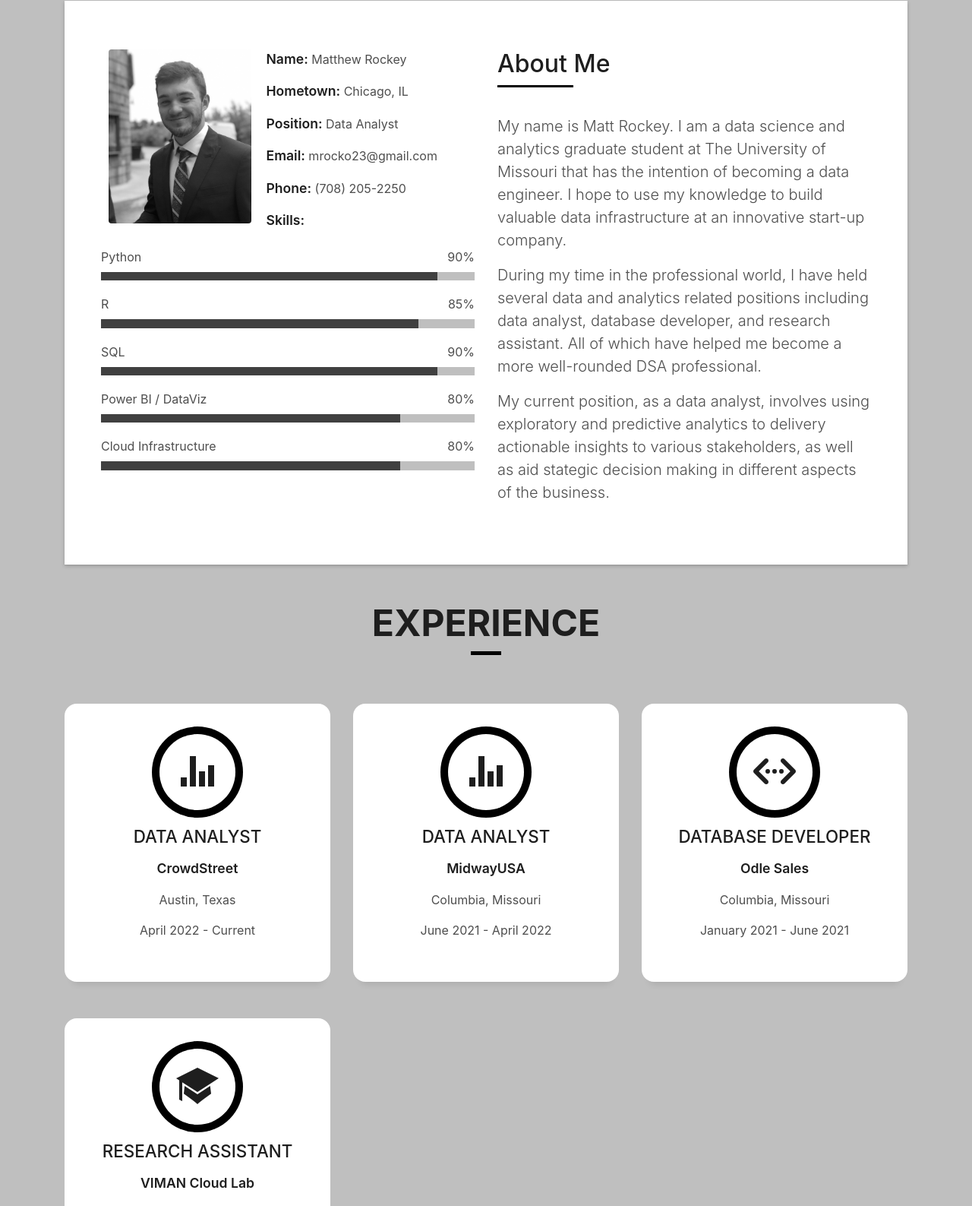
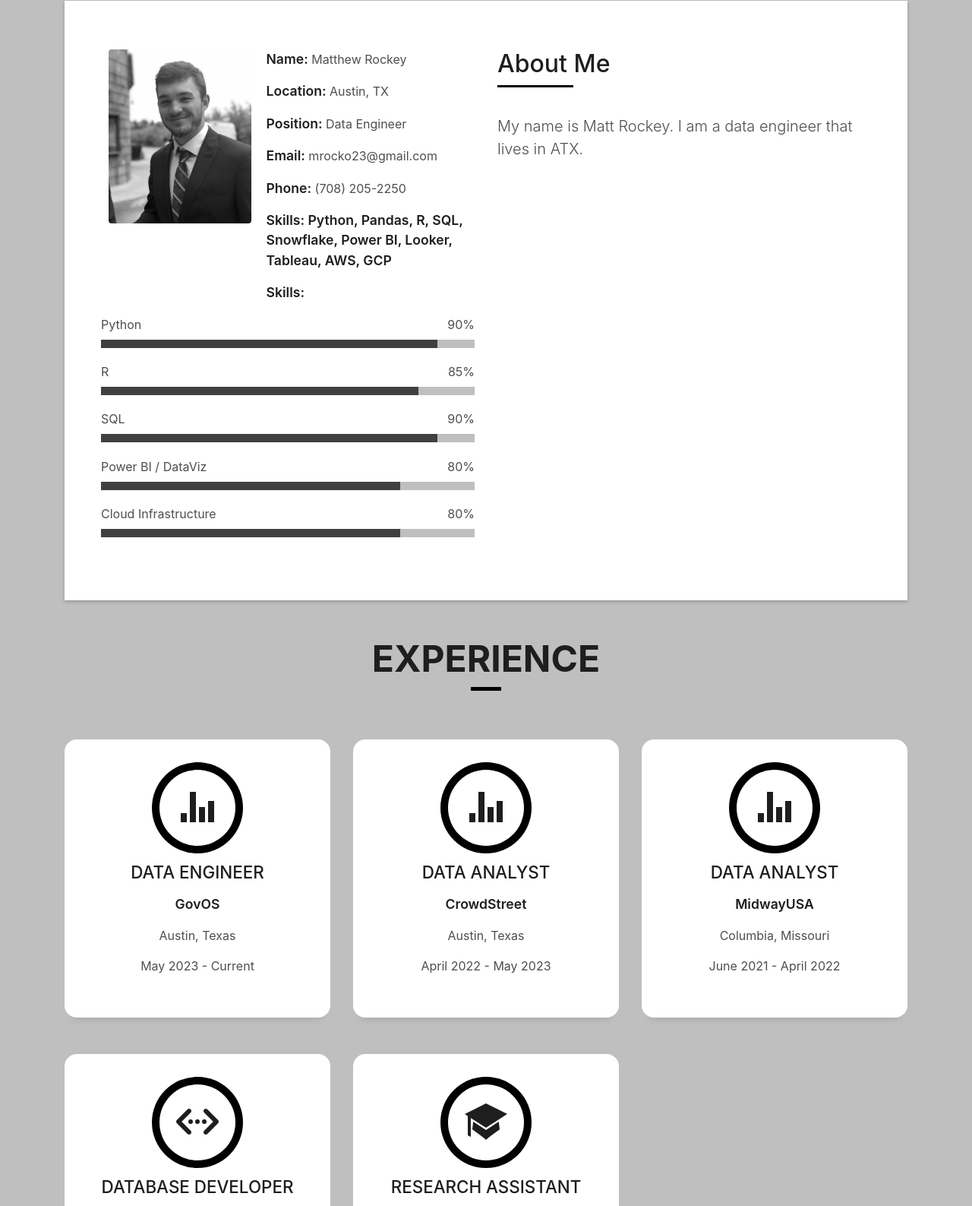
Before and after one commit to mrockey/mrockey.github.io, a plain HTML site: page index.html in a window 1280 px wide. Shown: the part 863-2450 px from the top of the page at 76% size. Drawn offline with Linux system fonts and the light colour scheme; files whose address does not match are found by name.

Commit message:
Update index.html

```diff
--- a/index.html
+++ b/index.html
@@ -96,10 +96,11 @@
                 <div class="col-sm-6 col-md-7">
                     <div class="about-info">
                         <p><span class="title-s">Name: </span> <span>Matthew Rockey</span></p>
-                        <p><span class="title-s">Hometown: </span> <span>Chicago, IL</span></p>
-                        <p><span class="title-s">Position: </span> <span>Data Analyst</span></p>
+                        <p><span class="title-s">Location: </span> <span>Austin, TX</span></p>
+                        <p><span class="title-s">Position: </span> <span>Data Engineer</span></p>
                         <p><span class="title-s">Email: </span> <span>mrocko23@gmail.com</span></p>
                         <p><span class="title-s">Phone: </span> <span>(708) 205-2250</span></p>
+                        <p><span class="title-s">Skills: Python, Pandas, R, SQL, Snowflake, Power BI, Looker, Tableau, AWS, GCP</span><span></span></p>
                         <p><span class="title-s">Skills: </span><span></span></p>
                     </div>
                 </div>
@@ -137,9 +138,9 @@
                 <div class="title-box-2">
                     <h5 class="title-left">About Me</h5>
                 </div>
-                <p class="lead">My name is Matt Rockey. I am a data science and analytics graduate student at The University of Missouri that has the intention of becoming a data engineer. I hope to use my knowledge to build valuable data infrastructure at an innovative start-up company.</p>
-                <p class="lead">During my time in the professional world, I have held several data and analytics related positions including data analyst, database developer, and research assistant. All of which have helped me become a more well-rounded DSA professional.</p>
-                <p class="lead">My current position, as a data analyst, involves using exploratory and predictive analytics to delivery actionable insights to various stakeholders, as well as aid stategic decision making in different aspects of the business. </p>
+                <p class="lead">My name is Matt Rockey. I am a data engineer that lives in ATX.</p>
+                <p class="lead"></p>
+                <p class="lead"></p>
             </div>
             </div>
             </div>
@@ -161,6 +162,19 @@
                 </div>
             </div>
         <div class="row">
+           <div class="col-md-4">
+                <div class="service-box">
+                    <div class="service-ico">
+                        <span class="ico-circle"><i class="ion-stats-bars"></i></span>
+                    </div>
+                    <div class="service-content">
+                        <h2 class="s-title">Data Engineer</h2>
+                        <p class="title-s text-center">GovOS</p>
+                        <p class="s-description text-center">Austin, Texas</p>
+                        <p class="s-description text-center">May 2023 - Current</p>
+                    </div>
+                </div>
+            </div>
             <div class="col-md-4">
                 <div class="service-box">
                     <div class="service-ico">
@@ -170,7 +184,7 @@
                         <h2 class="s-title">Data Analyst</h2>
                         <p class="title-s text-center">CrowdStreet</p>
                         <p class="s-description text-center">Austin, Texas</p>
-                        <p class="s-description text-center">April 2022 - Current</p>
+                        <p class="s-description text-center">April 2022 - May 2023</p>
                     </div>
                 </div>
             </div>
```
